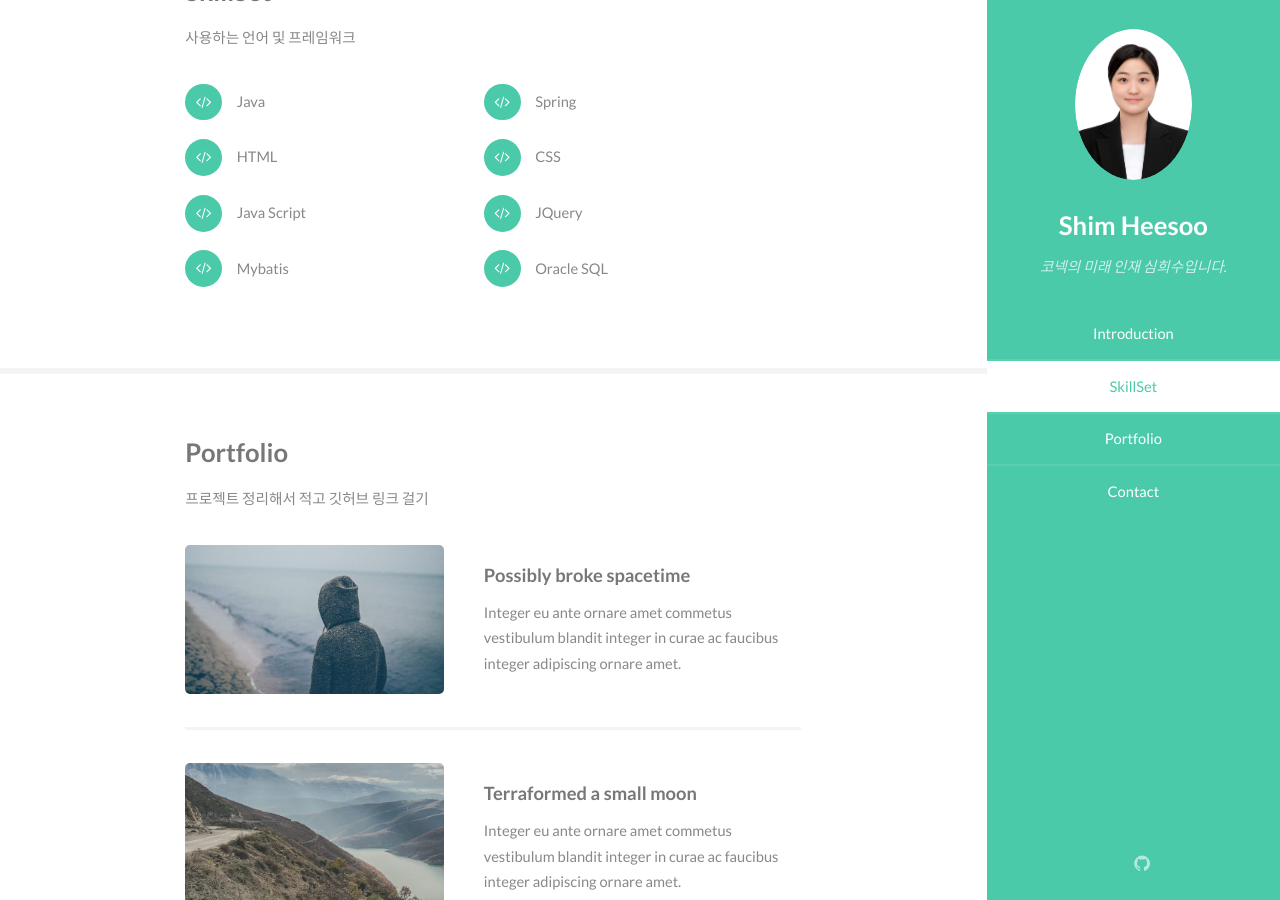
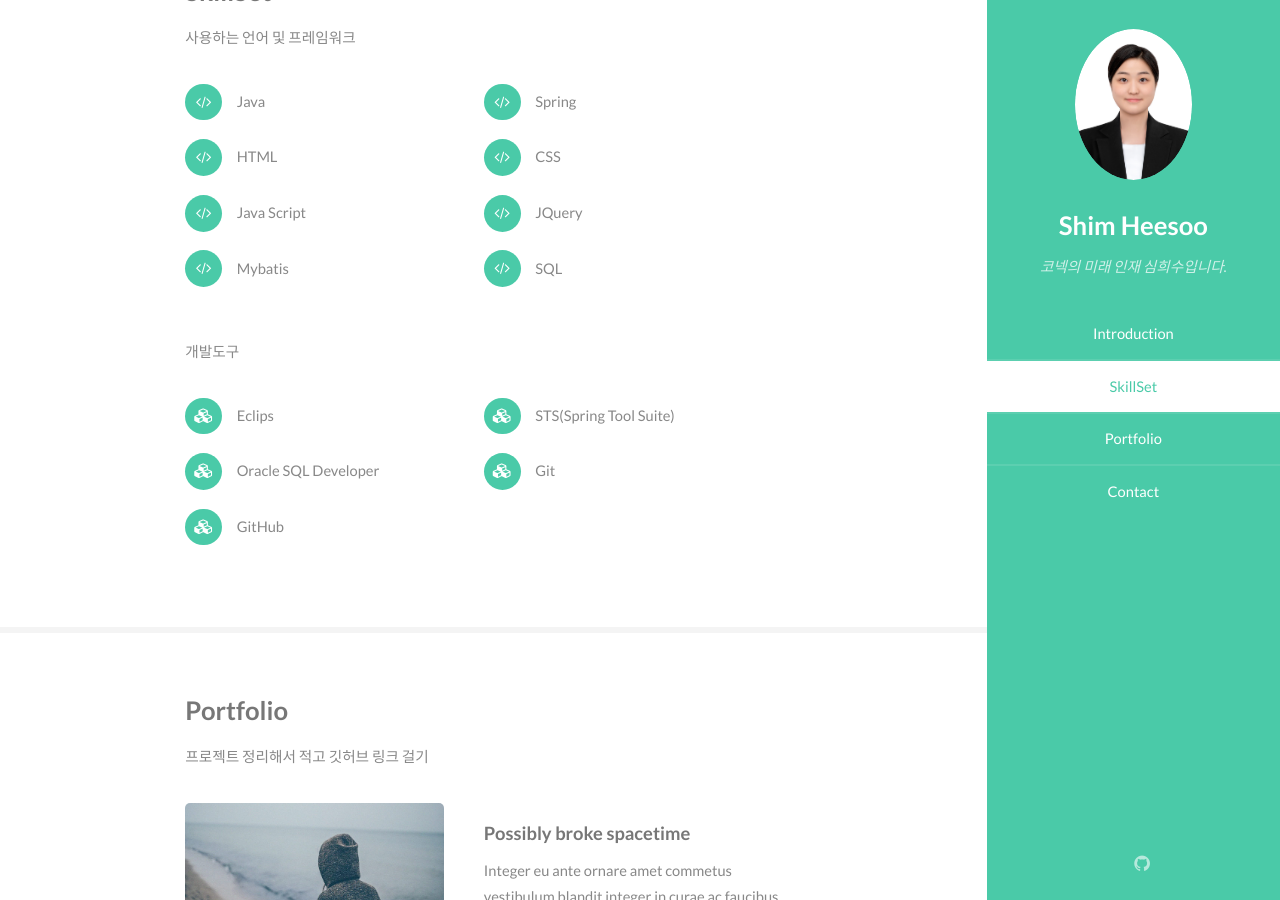
Before and after one commit to CHeessoo/CHeessoo.github.io, a Jekyll site: the page built from index.html, in a window 1280 px wide and 900 px high, scrolled down 815 px. Built offline with Jekyll 4.4.1, drawn with Linux system fonts in a browser that asks for light colours.

Commit message:
Update icon

```diff
--- a/index.html
+++ b/index.html
@@ -44,7 +44,15 @@ layout: default
                 <li class="fa-code">Java Script</li>
                 <li class="fa-code">JQuery</li>
                 <li class="fa-code">Mybatis</li>
-                <li class="fa-code">Oracle SQL</li>
+                <li class="fa-code">SQL</li>
+            </ul>
+            <p>개발도구</p>
+            <ul class="feature-icons">
+                <li class="icon solid fa-cubes">Eclips</li>
+                <li class="icon solid fa-cubes">STS(Spring Tool Suite)</li>
+                <li class="icon solid fa-cubes">Oracle SQL Developer</li>
+                <li class="icon solid fa-cubes">Git</li>
+                <li class="icon solid fa-cubes">GitHub</li>
             </ul>
         </div>
     </section>
```
